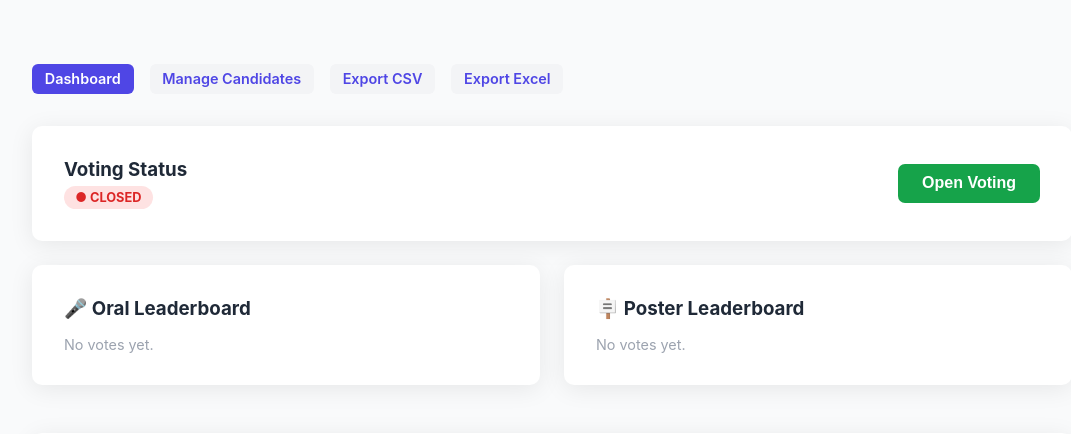
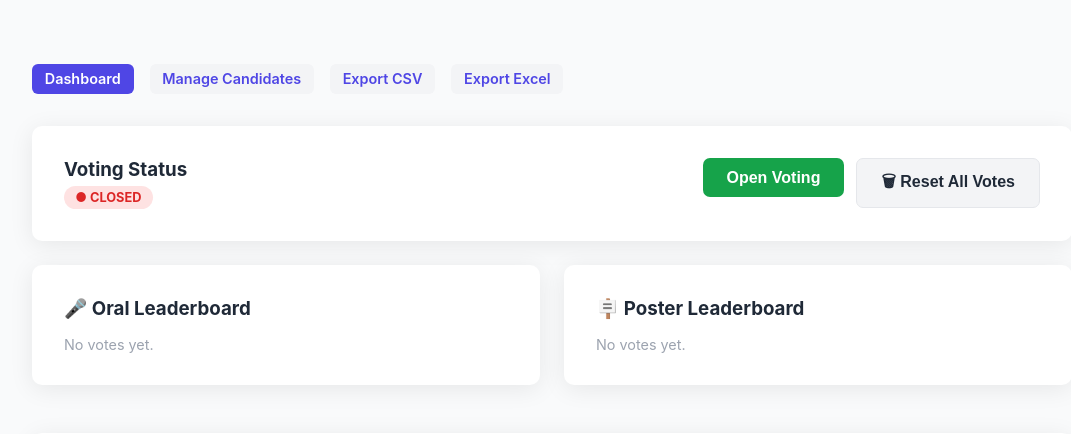
Before and after one commit to daiqi76/prs2026voting, a Flask app: page /admin/dashboard in a window 1280 px wide. Shown: the part 55-489 px from the top of the page, without its empty margins (88-1159 px from the left). Run offline with Flask 3, Linux system fonts and the light colour scheme; the visitor is signed in with stand-in values (Sample User, id 1); data comes from the database, SQL or seed files in the repository; data that the repository does not hold is empty.

Commit message:
feat: add reset votes button in admin; fix placeholder name; fix leaderboard division by zero; update ngrok flag

```diff
--- a/app.py
+++ b/app.py
@@ -232,6 +232,14 @@ def admin_dashboard():
                            details=details)
 
 
+@app.route("/admin/reset", methods=["POST"])
+def admin_reset():
+    if not admin_logged_in():
+        return redirect(url_for("admin_login"))
+    db.reset_votes()
+    return redirect(url_for("admin_dashboard"))
+
+
 @app.route("/admin/toggle", methods=["POST"])
 def admin_toggle():
     if not admin_logged_in():
--- a/database.py
+++ b/database.py
@@ -172,6 +172,13 @@ def get_leaderboard(category):
     return rows
 
 
+def reset_votes():
+    conn = get_db()
+    conn.execute("DELETE FROM votes")
+    conn.commit()
+    conn.close()
+
+
 def get_vote_details():
     conn = get_db()
     rows = conn.execute(
--- a/templates/admin/dashboard.html
+++ b/templates/admin/dashboard.html
@@ -23,11 +23,17 @@
         {% if voting_active %}● OPEN{% else %}● CLOSED{% endif %}
       </span>
     </div>
-    <form method="post" action="{{ url_for('admin_toggle') }}">
-      <button class="btn {% if voting_active %}btn--danger{% else %}btn--success{% endif %}">
-        {% if voting_active %}Close Voting{% else %}Open Voting{% endif %}
-      </button>
-    </form>
+    <div style="display:flex; gap:.75rem;">
+      <form method="post" action="{{ url_for('admin_toggle') }}">
+        <button class="btn {% if voting_active %}btn--danger{% else %}btn--success{% endif %}">
+          {% if voting_active %}Close Voting{% else %}Open Voting{% endif %}
+        </button>
+      </form>
+      <form method="post" action="{{ url_for('admin_reset') }}"
+            onsubmit="return confirm('This will permanently delete ALL votes. Are you sure?');">
+        <button class="btn btn--secondary">🗑 Reset All Votes</button>
+      </form>
+    </div>
   </div>
 
   <!-- Leaderboards -->
--- a/templates/index.html
+++ b/templates/index.html
@@ -31,7 +31,7 @@
       <div class="form-group">
         <label for="voter_name">Your Full Name <span style="color:var(--danger)">*</span></label>
         <input type="text" id="voter_name" name="voter_name"
-               placeholder="e.g. Zhang Wei" required autofocus />
+               placeholder="e.g. Daiqi" required autofocus />
       </div>
       <button class="btn btn--primary" type="submit" style="width:100%;">
         Start Voting →
```
